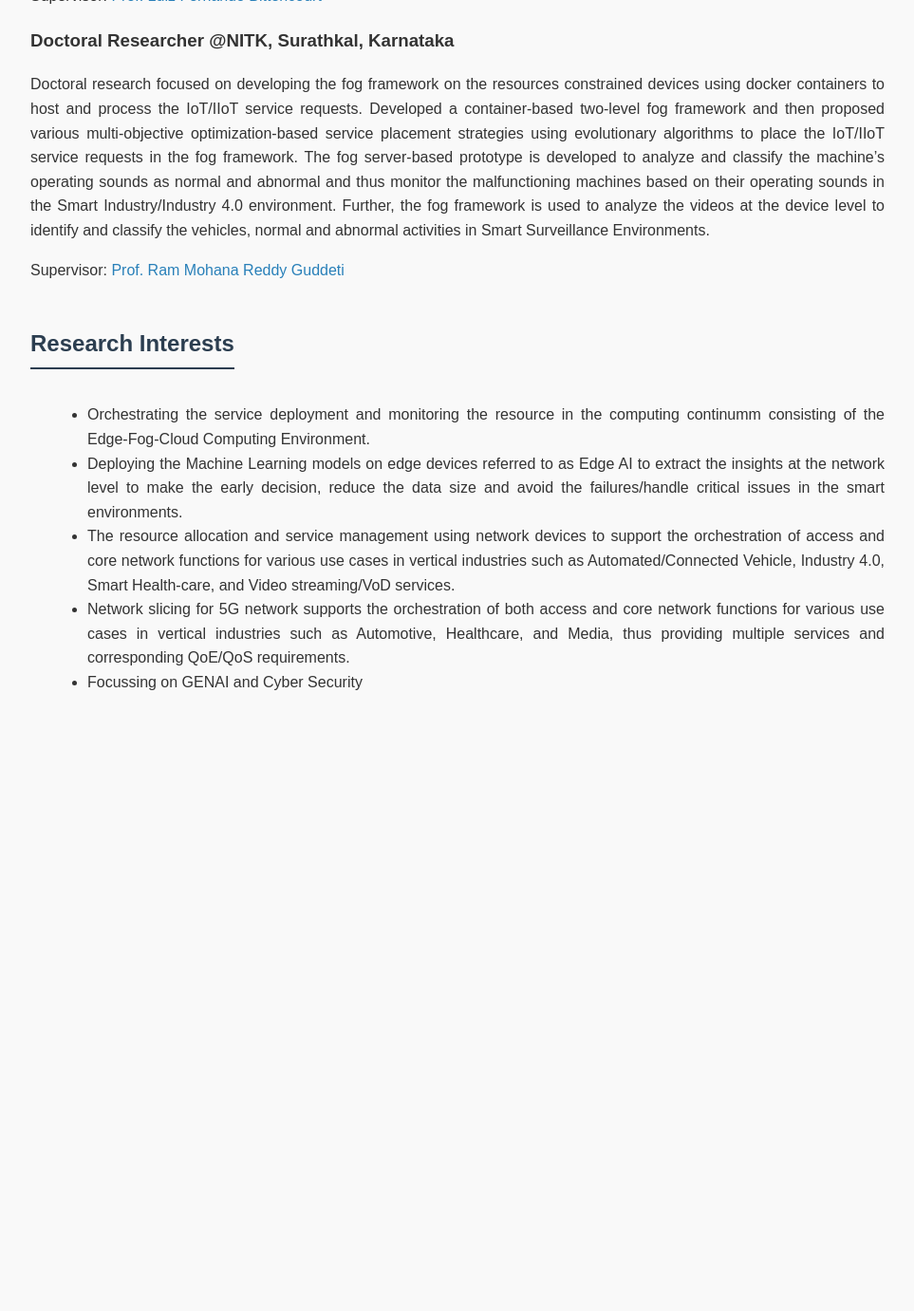
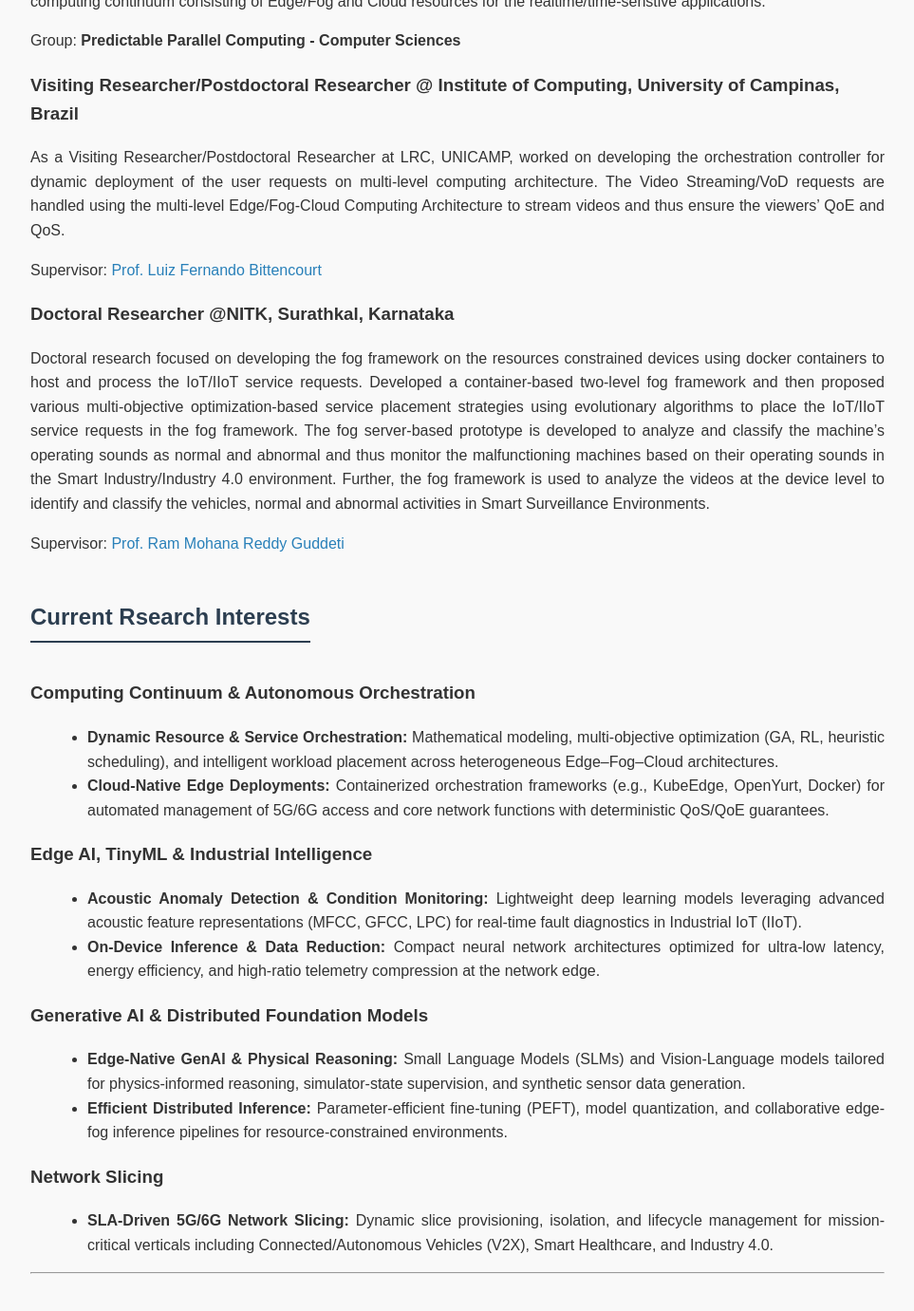
Before and after one commit to Nateshbv/Nateshbv.github.io, a Jekyll site: the page built from Research.md, in a window 1280 px wide and 1400 px high, scrolled down 883 px. Shown: the top 1381 px of the window at 95% size, without its empty margins (158-1121 px from the left). Built offline with Jekyll 4.4.1, drawn with Linux system fonts in a browser that asks for light colours; before the commit the page ends 1681 px from its top, so only the background shows below that; some of the changed text lies outside the part shown.

Commit message:
Update Research.md

```diff
--- a/Research.md
+++ b/Research.md
@@ -2,11 +2,18 @@
 layout: default
 title: Research
 ---
-## Broad Research Topics
 
-Edge, Fog Computing, Cloud Computing, IoT/IIoT, Machine Learning, Edge AI and 5G
+###  Research Statement
+> "My research focuses on **autonomous service orchestration across the Edge–Fog–Cloud computing continuum**, **Edge & Generative AI**, and **secure 5G/6G network slicing**. I design resource-aware optimization frameworks, lightweight industrial acoustic intelligence, and resilient edge systems for safety-critical cyber-physical applications."
 
-## Research Work
+## Broad Research Areas
+* Edge, Fog & Cloud Computing (The Computing Continuum)
+* Edge AI & TinyML
+* Generative AI & Foundation Models
+* 5G/6G Network Slicing & Infrastructure Security
+* Industrial IoT (IIoT) & Cyber-Physical Systems
+
+## Research Work and Experience
 
 ### Recognised Researcher @ **Barcelona Supercomputing Center**, Spain
 
@@ -24,9 +31,21 @@
 
 Supervisor: [Prof. Ram Mohana Reddy Guddeti](https://infotech.nitk.ac.in/faculty/ram-mohana-reddy-guddeti)
 
-## Research Interests
-- Orchestrating the service deployment and monitoring the resource in the computing continumm consisting of the Edge-Fog-Cloud Computing Environment.
-- Deploying the Machine Learning models on edge devices referred to as Edge AI to extract the insights at the network level to make the early decision, reduce the data size and avoid the failures/handle critical issues in the smart environments.
-- The resource allocation and service management using network devices to support the orchestration of access and core network functions for various use cases in vertical industries such as Automated/Connected Vehicle, Industry 4.0, Smart Health-care, and Video streaming/VoD services.
-- Network slicing for 5G network supports the orchestration of both access and core network functions for various use cases in vertical industries such as Automotive, Healthcare, and Media, thus providing multiple services and corresponding QoE/QoS requirements.
-- Focussing on GENAI and Cyber Security
+## Current Rsearch Interests
+
+### Computing Continuum & Autonomous Orchestration
+* **Dynamic Resource & Service Orchestration:** Mathematical modeling, multi-objective optimization (GA, RL, heuristic scheduling), and intelligent workload placement across heterogeneous Edge–Fog–Cloud architectures.
+* **Cloud-Native Edge Deployments:** Containerized orchestration frameworks (e.g., KubeEdge, OpenYurt, Docker) for automated management of 5G/6G access and core network functions with deterministic QoS/QoE guarantees.
+
+### Edge AI, TinyML & Industrial Intelligence
+* **Acoustic Anomaly Detection & Condition Monitoring:** Lightweight deep learning models leveraging advanced acoustic feature representations (MFCC, GFCC, LPC) for real-time fault diagnostics in Industrial IoT (IIoT).
+* **On-Device Inference & Data Reduction:** Compact neural network architectures optimized for ultra-low latency, energy efficiency, and high-ratio telemetry compression at the network edge.
+
+###  Generative AI & Distributed Foundation Models
+* **Edge-Native GenAI & Physical Reasoning:** Small Language Models (SLMs) and Vision-Language models tailored for physics-informed reasoning, simulator-state supervision, and synthetic sensor data generation.
+* **Efficient Distributed Inference:** Parameter-efficient fine-tuning (PEFT), model quantization, and collaborative edge-fog inference pipelines for resource-constrained environments.
+
+### Network Slicing
+* **SLA-Driven 5G/6G Network Slicing:** Dynamic slice provisioning, isolation, and lifecycle management for mission-critical verticals including Connected/Autonomous Vehicles (V2X), Smart Healthcare, and Industry 4.0.
+
+---
```
